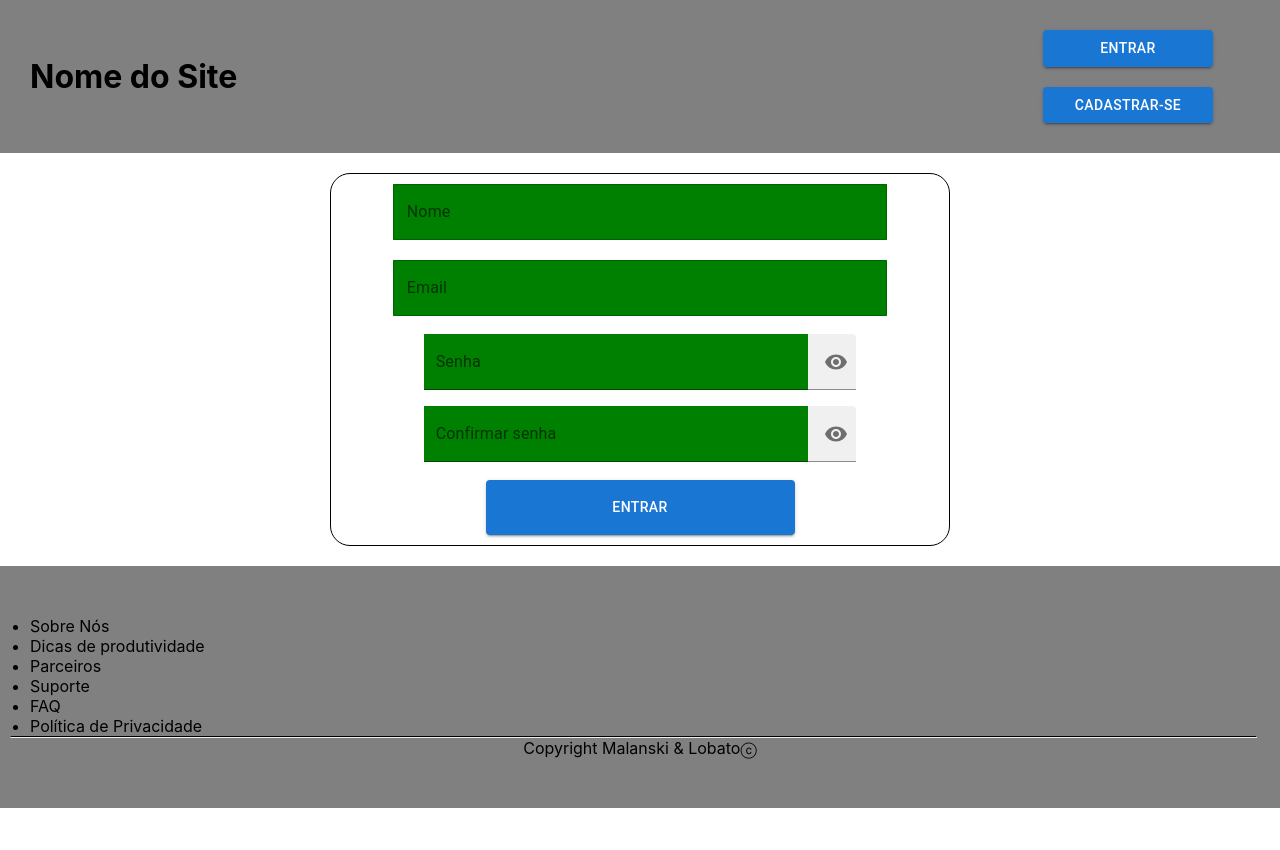
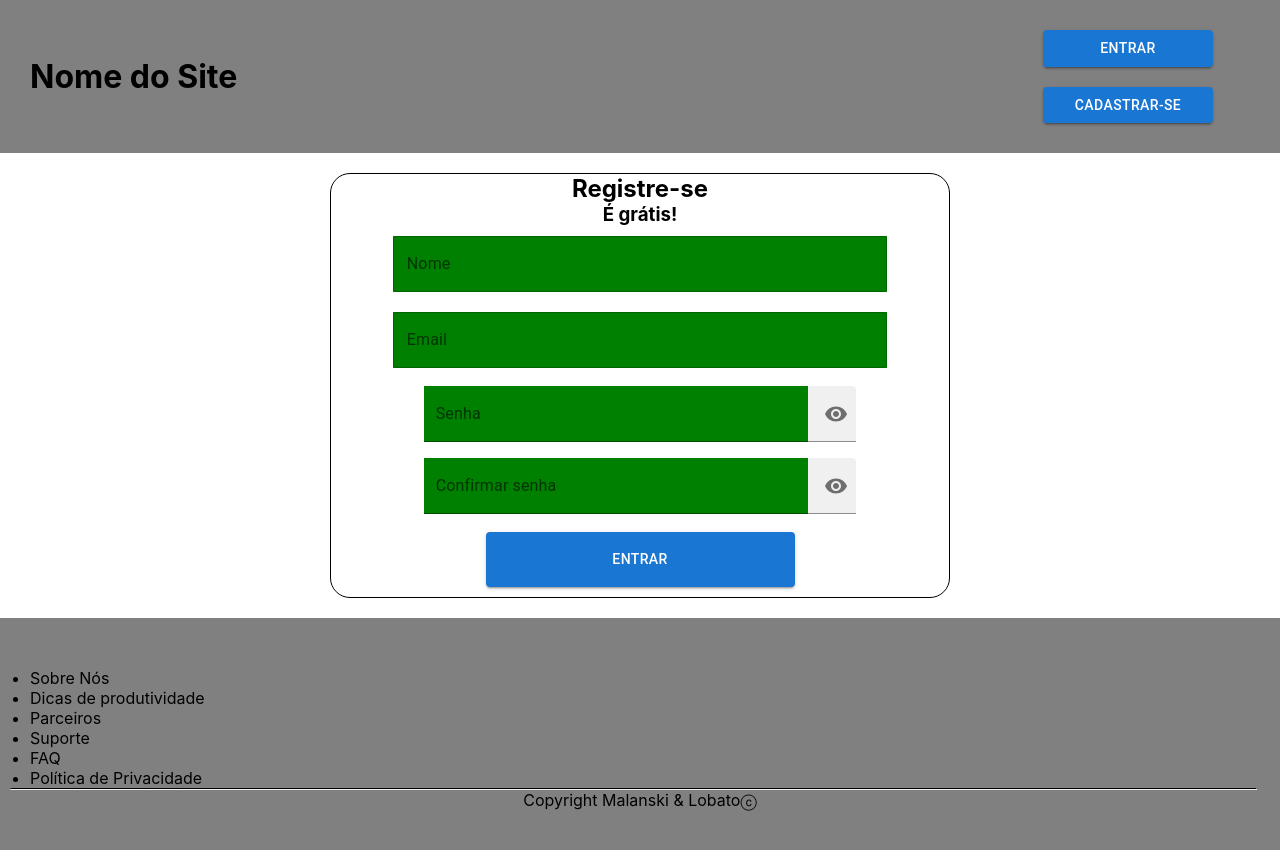
Before and after one commit to malanski/gamify, a React (Create React App) app: page /#/register in a window 1280 px wide. Shown: the top 850 px of the page. Before the commit the page ends 808 px from the top, so only its background shows below. Built offline with nearby package versions, Linux system fonts and the light colour scheme.

Commit message:
add content detail and titles to pages

```diff
--- a/src/pages/login/login.js
+++ b/src/pages/login/login.js
@@ -72,6 +72,8 @@ export function Login() {
         <div className="login">
             <div>
                 <Responsive>
+                <h2>Login</h2>
+
 
                     <TextField
                         id="outlined-basic"
--- a/src/pages/register/register.js
+++ b/src/pages/register/register.js
@@ -74,7 +74,8 @@ export function Register() {
         <div className="register">
             <div>
                 <Responsive>
-
+                    <h2>Registre-se</h2>
+                    <h3>É grátis!</h3>
                     <TextField
                         id="outlined-basic"
                         label="Nome"
```
Also changed, not shown: src/pages/home/home.js (+12 -31 lines).
